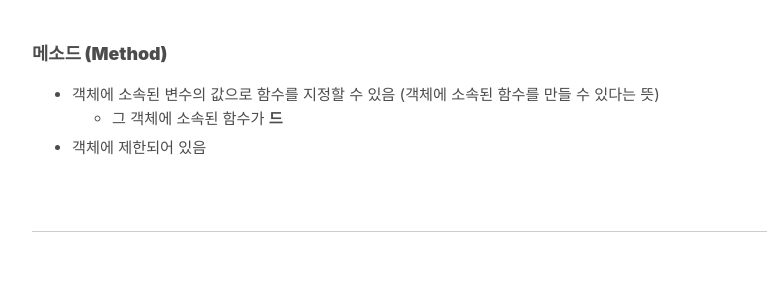
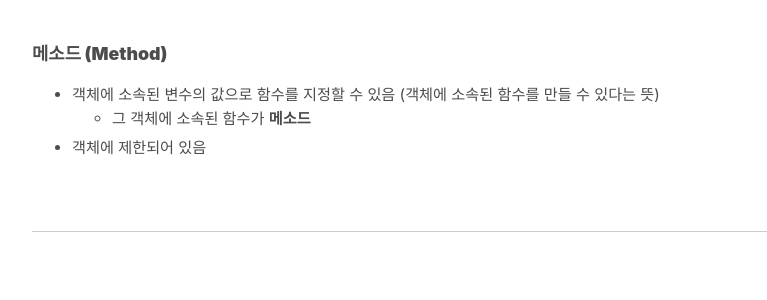
Before and after one commit to absolutelyfullycapable/absolutelyfullycapable.github.io, a Jekyll site: the page built from _posts/2020-09-13-JavaScript-객체의기초와생성방법.md, in a window 1280 px wide and 900 px high, scrolled down 714 px. Shown: the part 151-451 px from the top of the window, without its empty margins (328-1095 px from the left). Built offline with Jekyll 4.4.1, drawn with Linux system fonts in a browser that asks for light colours.

Commit message:
Update 2020-09-13-JavaScript-객체의기초와생성방법.md

```diff
--- a/_posts/2020-09-13-JavaScript-객체의기초와생성방법.md
+++ b/_posts/2020-09-13-JavaScript-객체의기초와생성방법.md
@@ -35,7 +35,7 @@ comments: true
 ### **메소드 (Method)**
 
 - 객체에 소속된 변수의 값으로 함수를 지정할 수 있음 (객체에 소속된 함수를 만들 수 있다는 뜻)
-	- 그 객체에 소속된 함수가 **드**
+	- 그 객체에 소속된 함수가 **메소드**
 - 객체에 제한되어 있음
 
 <br>
```
